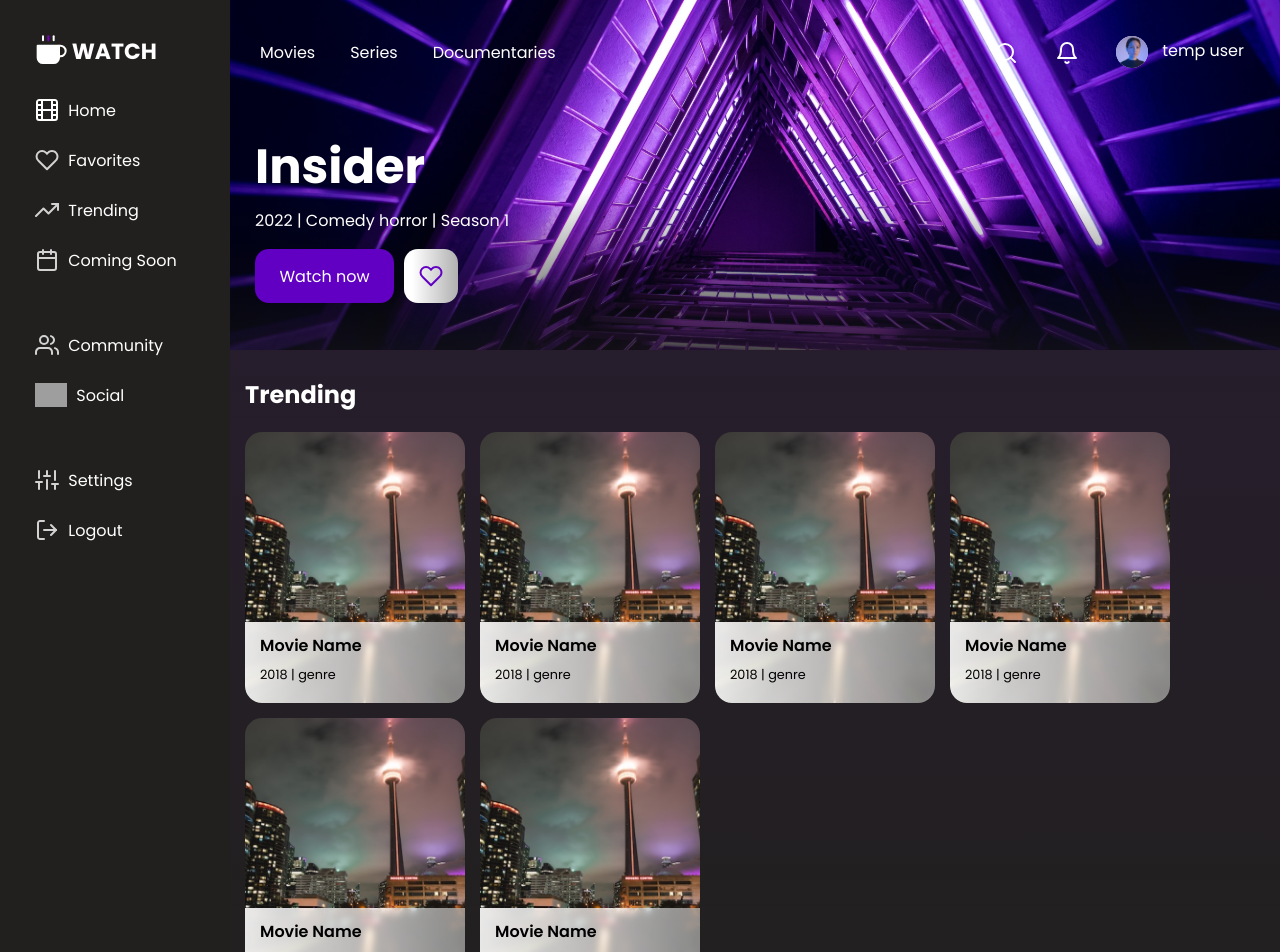
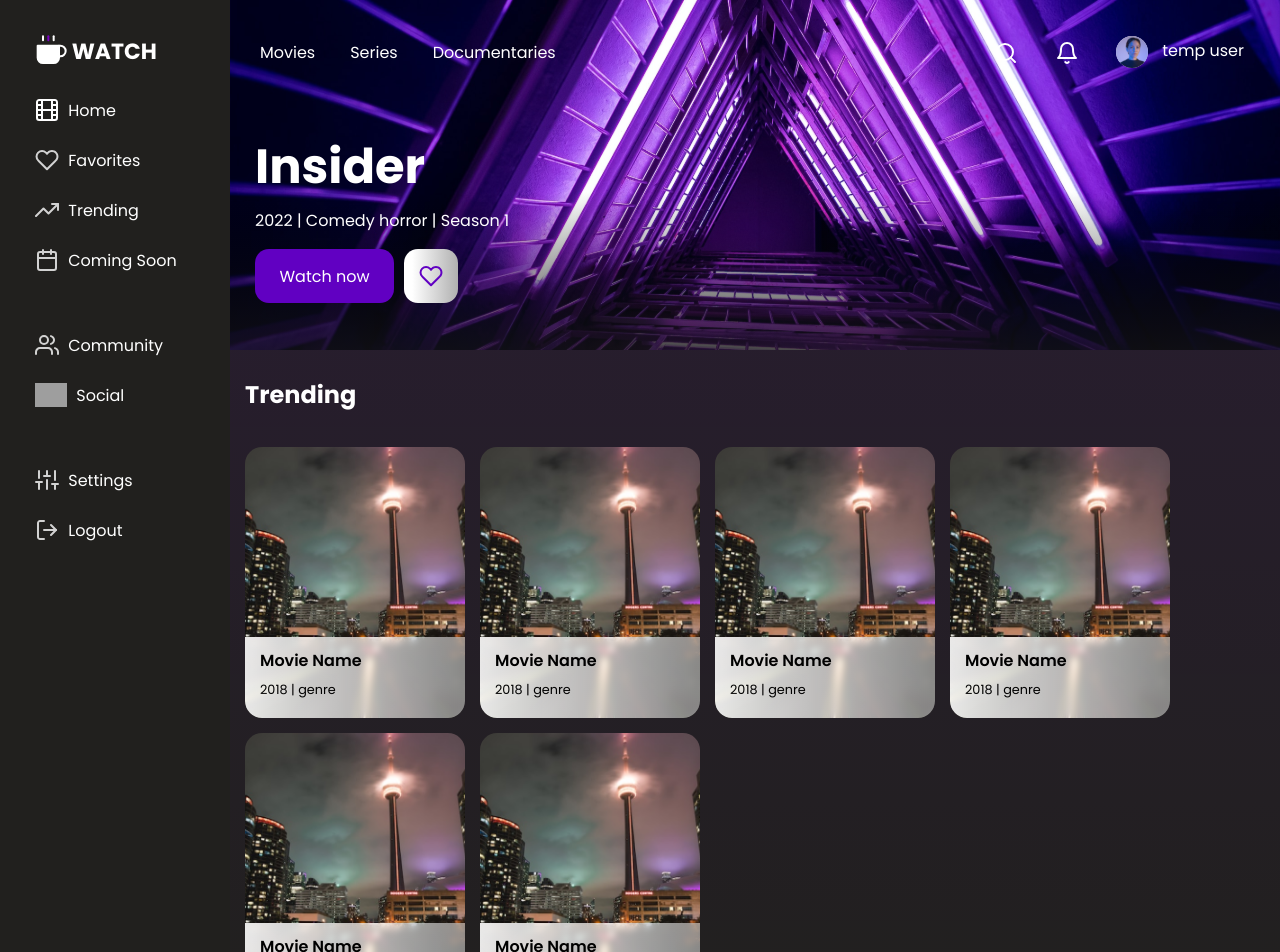
Before and after one commit to self-related/movie-streaming-app-frontend-ts, a React (Vite) app: page / in a window 1280 px wide. Shown: the top 952 px of the page. Built offline with nearby package versions, Linux system fonts and the light colour scheme; grey boxes are pictures that could not be loaded.

Commit message:
fix width overflow for thumbnail gallery

```diff
--- a/src/components/GalleryCompact.css
+++ b/src/components/GalleryCompact.css
@@ -4,7 +4,7 @@
     flex-wrap: wrap;
     gap: 15px;
 
-    margin: 15px
+    padding: 15px
 }
 
 .thumbnail_compact {
--- a/src/pages/home/Home.css
+++ b/src/pages/home/Home.css
@@ -14,3 +14,7 @@ h2 {
     background: linear-gradient(180deg, #6100c220 5%, transparent 100%  );
     z-index: 1;
 }
+
+.trending_block {
+    width: 100%;
+}
--- a/src/pages/home/Home.jsx
+++ b/src/pages/home/Home.jsx
@@ -27,7 +27,7 @@ export default function Home() {
     return (
         <div className="home_wrapper">
             <BannerTrending trendingMovie={trendingMovie} />
-            <div>
+            <div className="trending_block">
                 <h2>Trending</h2>
                 <GalleryCompact movies={trendingMovies} />
             </div>
```
